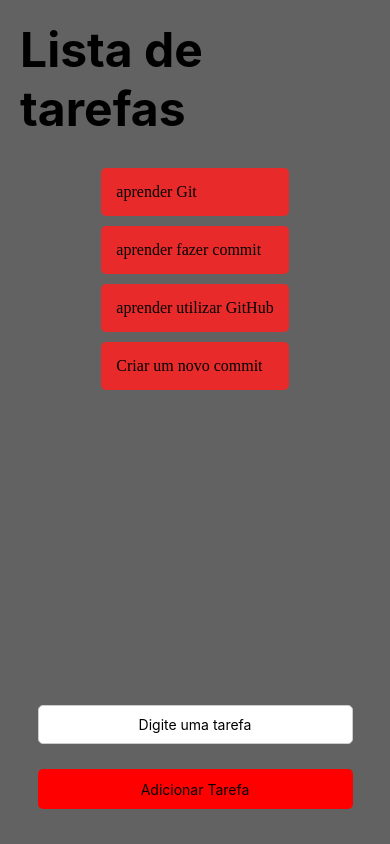
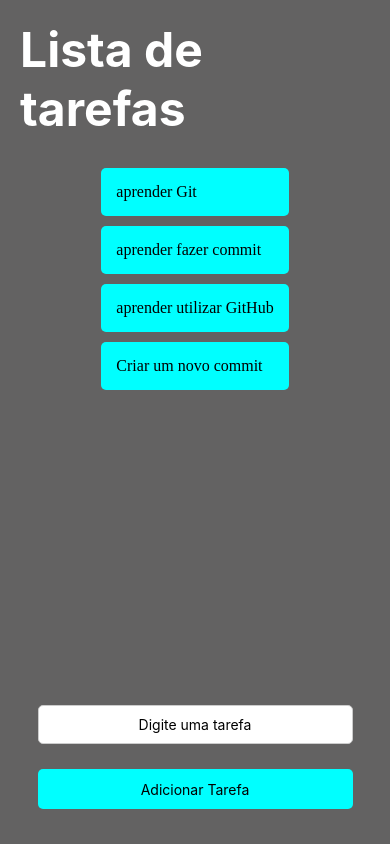
Before and after one commit to vinisant0lopes-crypto/projeto_tarefas, a React Native app: screen / in a window 390 px wide. Built offline with nearby package versions, Linux system fonts and the light colour scheme.

Commit message:
cores legais

```diff
--- a/App.js
+++ b/App.js
@@ -71,19 +71,19 @@ const styles = StyleSheet.create({
   titulo:{
     fontSize:48,
     fontWeight:'bold',
-    color:'black',
+    color:'white',
     marginBottom:20,
   },
   items:{
     color:'black',
     padding:15,
     marginTop:10,
-    backgroundColor:'#e82a2a',
+    backgroundColor:'cyan',
     borderRadius:5,
   },
   btnAdicionar:{
     width: "90%",
-    backgroundColor: "#ff0000",
+    backgroundColor: "cyan",
     margin: 15,
     height: 40,
     borderRadius: 5,
```
